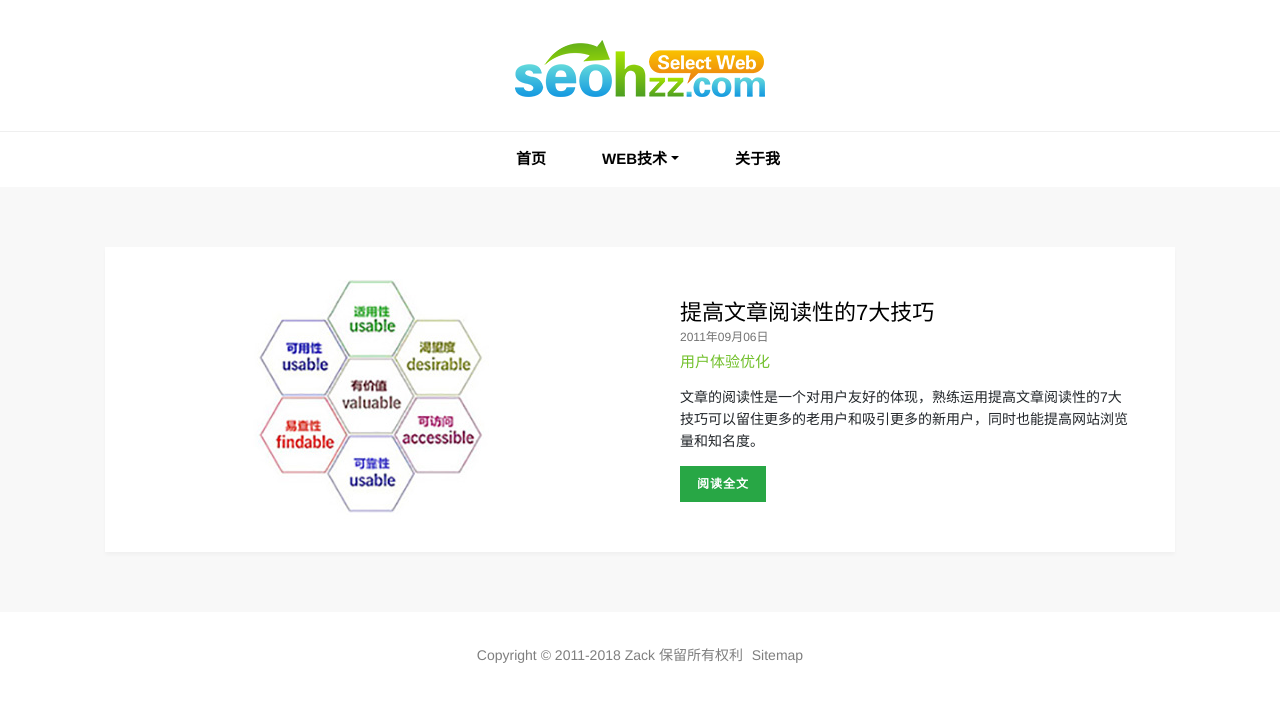
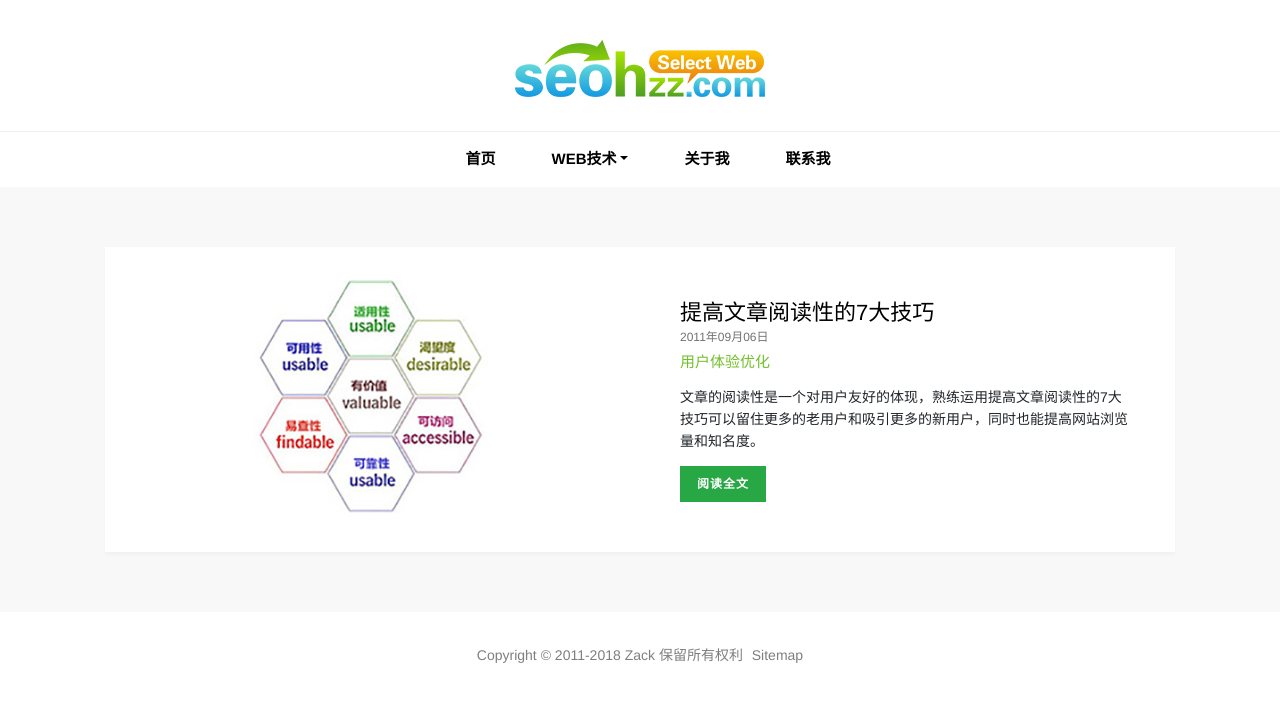
Before and after one commit to huang-caicai/huang-caicai.github.io, a Jekyll site: the page built from index.html, in a window 1280 px wide. Shown: the top 702 px of the page. Built offline with Jekyll 4.4.1, drawn with Linux system fonts in a browser that asks for light colours.

Commit message:
Update default.html

```diff
--- a/_layouts/default.html
+++ b/_layouts/default.html
@@ -33,6 +33,7 @@
               </div>
             </li>
             <li class="nav-item"><a class="nav-link" href="{{ site.url }}/about/">关于我</a></li>
+            <li class="nav-item"><a class="nav-link" href="{{ site.url }}/call me/">联系我</a></li>
           </ul>
         </div>
       </nav>
```
